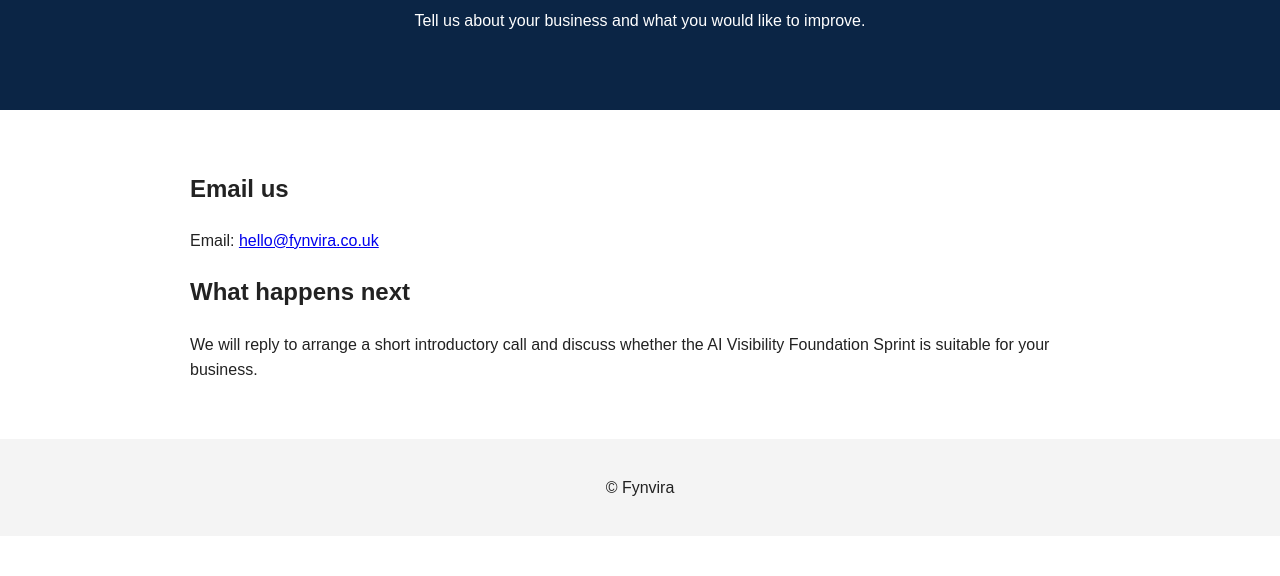
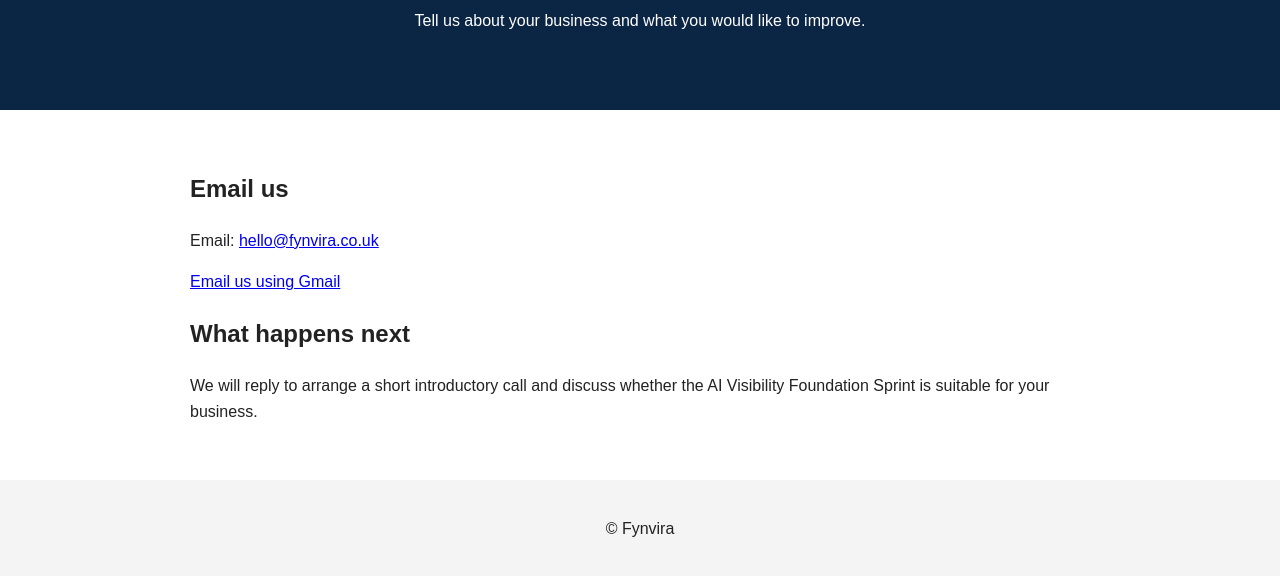
Before and after one commit to asktlr/fynvira-website, a plain HTML site: page contact.html in a window 1280 px wide. Shown: the part 146-722 px from the top of the page. Drawn offline with Linux system fonts and the light colour scheme.

Commit message:
Improve contact email options
Added a link for users to email using Gmail.

```diff
--- a/contact.html
+++ b/contact.html
@@ -14,11 +14,21 @@
   </header>
 
   <main>
-    <h2>Email us</h2>
-    <p>
-      Email:
-      <a href="mailto:hello@fynvira.co.uk">hello@fynvira.co.uk</a>
-    </p>
+   <h2>Email us</h2>
+<p>
+  Email:
+  <a href="mailto:hello@fynvira.co.uk">hello@fynvira.co.uk</a>
+</p>
+
+<p>
+  <a
+    href="https://mail.google.com/mail/?view=cm&fs=1&to=hello@fynvira.co.uk&su=AI%20Visibility%20Enquiry"
+    target="_blank"
+    rel="noopener"
+  >
+    Email us using Gmail
+  </a>
+</p>
 
     <h2>What happens next</h2>
     <p>
```
